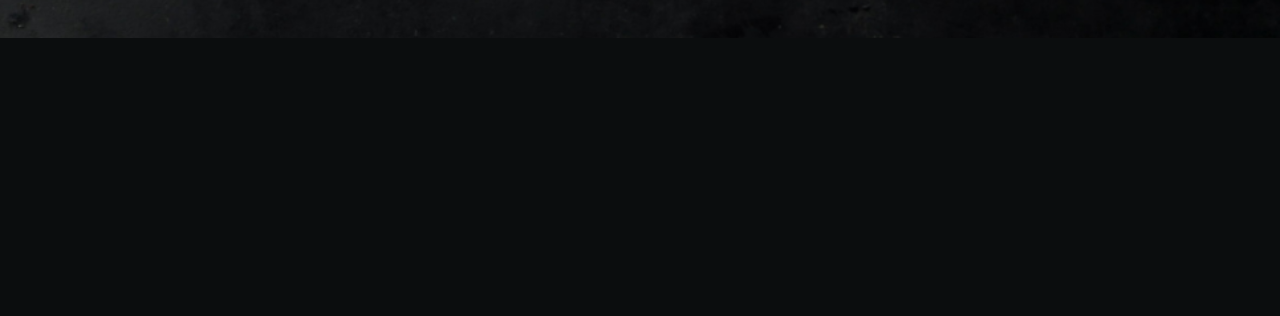
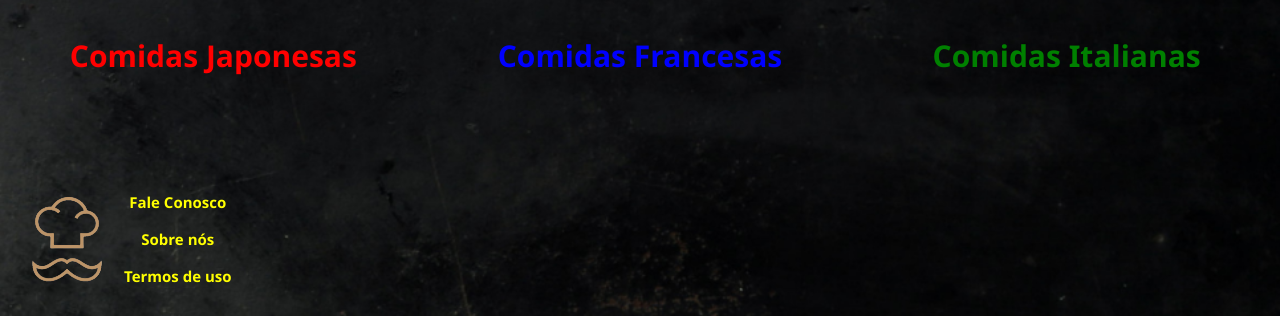
Before and after one commit to Thullyoo/Eclectique, a PHP site: page / in a window 1280 px wide. Shown: the part 1480-1796 px from the top of the page. Before the commit the page ends 1518 px from the top, so only its background shows below. Run offline with PHP 8.4, Linux system fonts and the light colour scheme; some libraries are stand-ins or nearby versions.

Commit message:
Atualizando arquivos

```diff
--- a/css/global.css
+++ b/css/global.css
@@ -14,6 +14,8 @@
     height: 100vh;
 }
 .header_container{
+    margin-top: 40px;
+    margin-bottom: 20px;
     display: flex;
     justify-content: space-between;
     align-items: center;
@@ -44,8 +46,8 @@
     align-items: center;
     justify-content: center;
     gap: 40px;
-    padding-top: 20px;
-    padding-bottom: 20px;
+    padding-top: 70px;
+    padding-bottom: 70px;
 }
 .about_text{
     display: flex;
@@ -73,11 +75,12 @@
     align-items: center;
     width: 100%;
     /* border: 2px solid green; */
-    padding-bottom: 20px;
+    padding-bottom: 50px;
+    padding-top: 50px;
     color: white;
 }
 .menu_img{
-    margin-top: 20px;
+    margin-top: 40px;
     display: flex;
     flex-direction: row;
     width: 100%;
@@ -88,7 +91,7 @@
 }
 .menu_img > a > img{
    border-radius: 20px;
-   padding-bottom: 30px;
+   margin-bottom: 20px;
 }
 .menu_img > a {
     text-decoration: none;
@@ -97,19 +100,45 @@
     flex-direction: column;
 }
 .menu_text{
-    font-size: 20px;
+    font-size: 30px;
 }
 .menu_img > a > img:hover{
     transition: 0.5s;
     transform: scale(1.2);
 }
 .menu_img > a > p{
-    font-size: 25px;
+    font-size: 30px;
     padding-top: 20px;
+    padding-bottom: 10px;
+    position: relative;
+}
+.menu_img > a > p:before {
+    content: "";
+    position: absolute;
+    bottom: 0;
+    left: 0;
+    width: 100%;
+    height: 5px;
+    background-color: #ff8000;
+    -webkit-transform: scaleX(0);
+    transform: scaleX(0);
+    -webkit-transform-origin: bottom right;
+    transform-origin: bottom right;
+    -webkit-transition: all 0.3s ease-in-out 0s;
+    transition: all 0.3s ease-in-out 0s;
+}
+
+.menu_img > a > p:hover:before {
+    visibility: visible;
+    -webkit-transform: scaleX(1);
+    transform: scaleX(1);
+    -webkit-transform-origin: bottom left;
+    transform-origin: bottom left;
+    height: 6px;
 }
 .menu_img > a > p:hover{
-    font-weight: bolder;
-    transition: 0.3s;
+    transition: 0.1s;
+    font-weight: 800;
 }
 .footer_container{
     display: flex;
@@ -117,7 +146,8 @@
     /* border: 1px solid grey; */
     justify-content: left;
     align-items: center;
-    padding-top: 20px;
+    padding: 30px 0px 30px 30px;
+    gap: 20px;
 }
 .footer_text{
     display: flex;
```
Also changed, not shown: index.html (+12 -12 lines), assets/logo.png, assets/logofooter.png.
